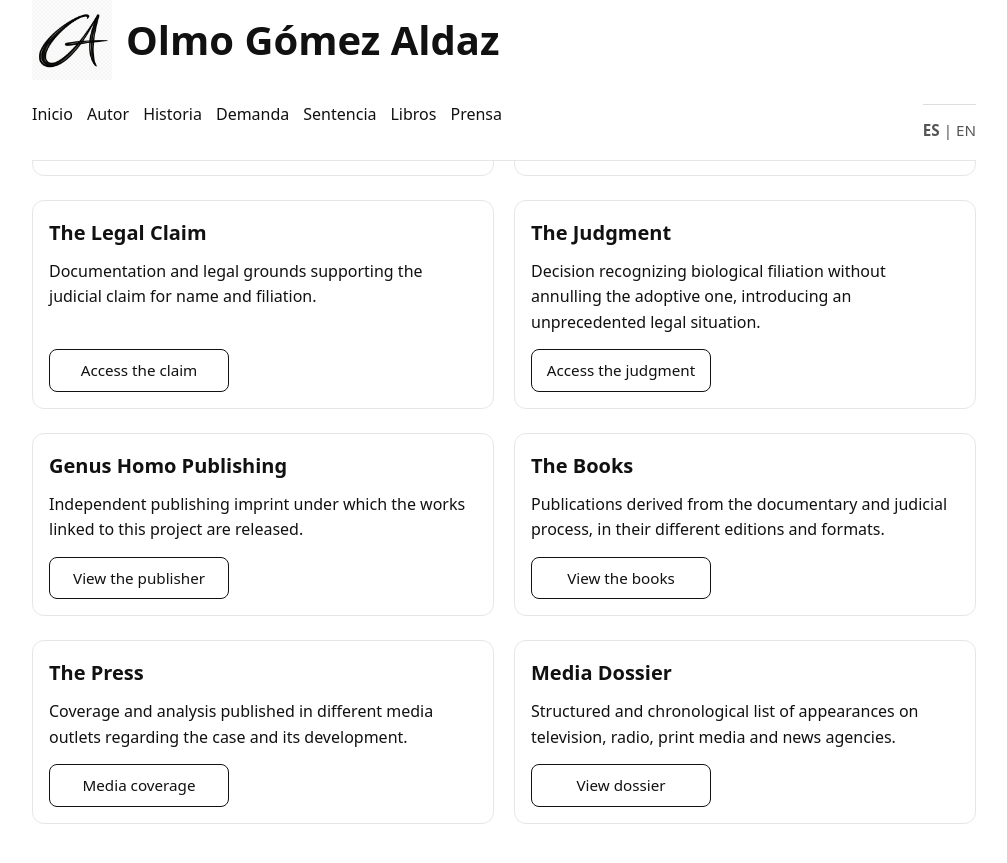
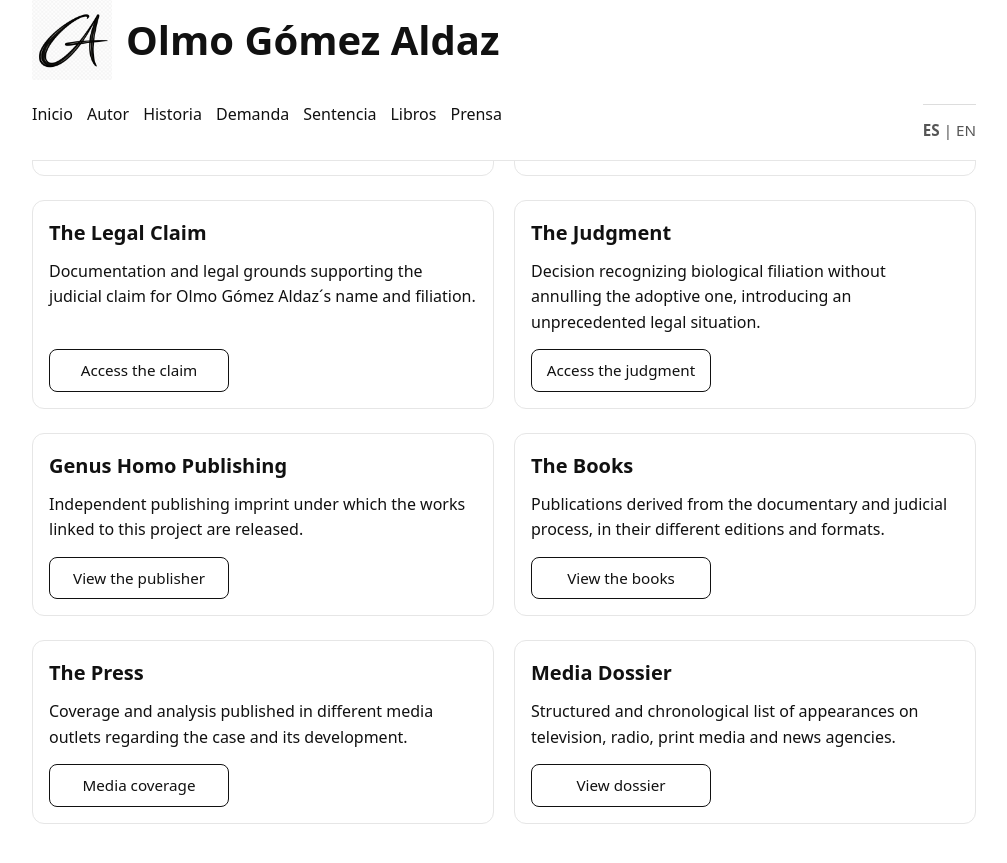
Before and after one commit to olmogaldaz/olmogaldaz.github.io, a Jekyll site: the page built from en/index.html, in a window 1280 px wide and 900 px high, scrolled down 415 px. Shown: the top 863 px of the window, without its empty margins (136-1143 px from the left). Built offline with Jekyll 4.4.1, drawn with Linux system fonts in a browser that asks for light colours.

Commit message:
Update index.html

```diff
--- a/en/index.html
+++ b/en/index.html
@@ -3,7 +3,7 @@
 lang: en
 alt: /
 title: Olmo Gómez Aldaz Home
-description: Materials, documents and reflections around a judicially recognised process of identity restitution.
+description: Materials, documents and reflections on the judicially recognised identity restitution of Olmo Gómez Aldaz.
 ---
 
 <div class="wrap">
@@ -54,7 +54,7 @@
     <div class="card">
       <h2>The Legal Claim</h2>
       <p>
-        Documentation and legal grounds supporting the judicial claim for name and filiation.
+        Documentation and legal grounds supporting the judicial claim for Olmo Gómez Aldaz´s name and filiation.
       </p>
       <p class="card-cta">
         <a class="cta" href="/en/claim/">Access the claim</a>
```
